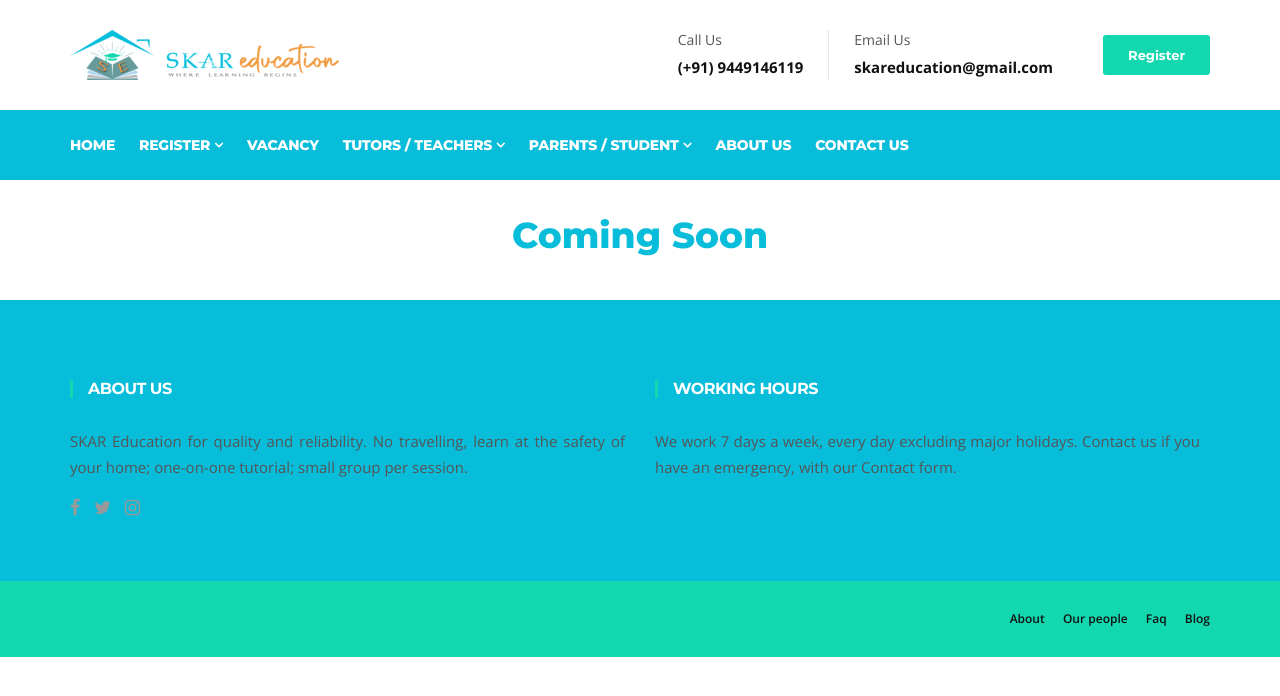
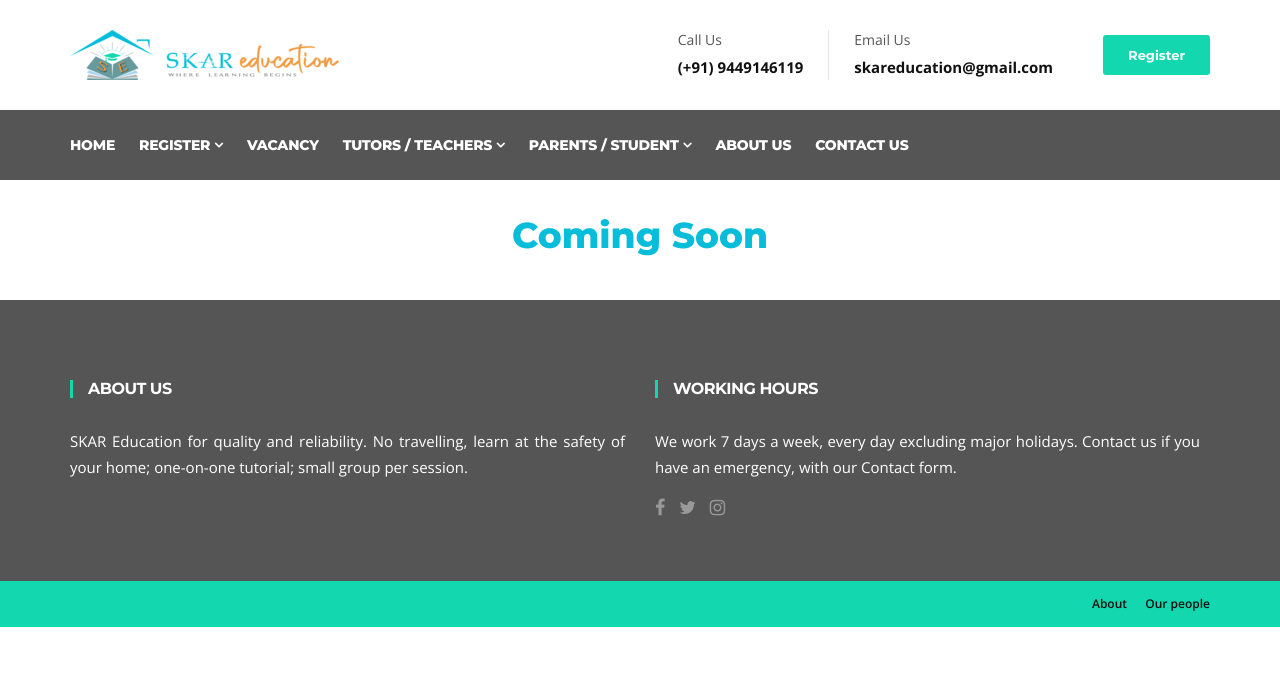
Before and after one commit to pradeep13143/skareducation, a Django app: page /blog/ in a window 1280 px wide. Shown: the top 696 px of the page. Run offline with Django 3.2, Linux system fonts and the light colour scheme; data comes from the database, SQL or seed files in the repository; some libraries are stand-ins or nearby versions.

Commit message:
header and footer reverted to back

```diff
--- a/static/css/style.css
+++ b/static/css/style.css
@@ -2549,8 +2549,8 @@ img.testimonial-thumb {
 /*- Footer common */
 
 .footer {
-    background-color: #08bdda;
-    color: #555;
+    background-color: #555;
+    color: #fff;
 }
 
 
@@ -2654,7 +2654,7 @@ img.testimonial-thumb {
 .copyright {
     background: #13d7ae;
     color: #111;
-    padding: 25px 0;
+    padding: 10px 0;
     position: relative;
     z-index: 1;
     font-weight: 600;
@@ -3554,7 +3554,7 @@ label {
 /*-- Header One --*/
 
 .header-one .site-navigation{
-    background: #08bdda;
+    background: #555;
 }
 
 .header-one .navbar-collapse{
--- a/templates/base.html
+++ b/templates/base.html
@@ -999,13 +999,7 @@
 							<h3 class="widget-title">About Us</h3>
 							<!-- <img class="footer-logo" src="/static/images/footer-logo.png" alt="" /> -->
 							<p>SKAR Education for quality and reliability. No travelling, learn at the safety of your home; one-on-one tutorial; small group per session.</p>
-							<div class="footer-social">
-								<ul>
-									<li><a href="https://facebook.com/skareducation"><i class="fa fa-facebook"></i></a></li>
-									<li><a href="https://twitter.com/skareducation"><i class="fa fa-twitter"></i></a></li>
-									<li><a href="https://instagram.com/skareducation"><i class="fa fa-instagram"></i></a></li>
-								</ul>
-							</div><!-- Footer social end -->
+
 						</div><!-- Col end -->
 
 						<div class="col-md-6 col-sm-12 footer-widget">
@@ -1016,6 +1010,13 @@
 								<br> Saturday: <span class="text-right">12:00 - 15:00</span>
 								<br> Sunday and holidays: <span class="text-right">09:00 - 12:00</span> -->
 							</div>
+							<div class="footer-social">
+								<ul>
+									<li><a href="https://facebook.com/skareducation"><i class="fa fa-facebook"></i></a></li>
+									<li><a href="https://twitter.com/skareducation"><i class="fa fa-twitter"></i></a></li>
+									<li><a href="https://instagram.com/skareducation"><i class="fa fa-instagram"></i></a></li>
+								</ul>
+							</div><!-- Footer social end -->
 						</div><!-- Col end -->
 
 						<!-- <div class="col-md-4 col-sm-12 footer-widget">
@@ -1048,8 +1049,8 @@
 								<ul class="nav unstyled">
 									<li><a href="/about-us/">About</a></li>
 									<li><a href="/team/">Our people</a></li>
-									<li><a href="/faq/">Faq</a></li>
-									<li><a href="/blog/">Blog</a></li>
+									<!-- <li><a href="/faq/">Faq</a></li>
+									<li><a href="/blog/">Blog</a></li> -->
 								</ul>
 							</div>
 						</div>
```
